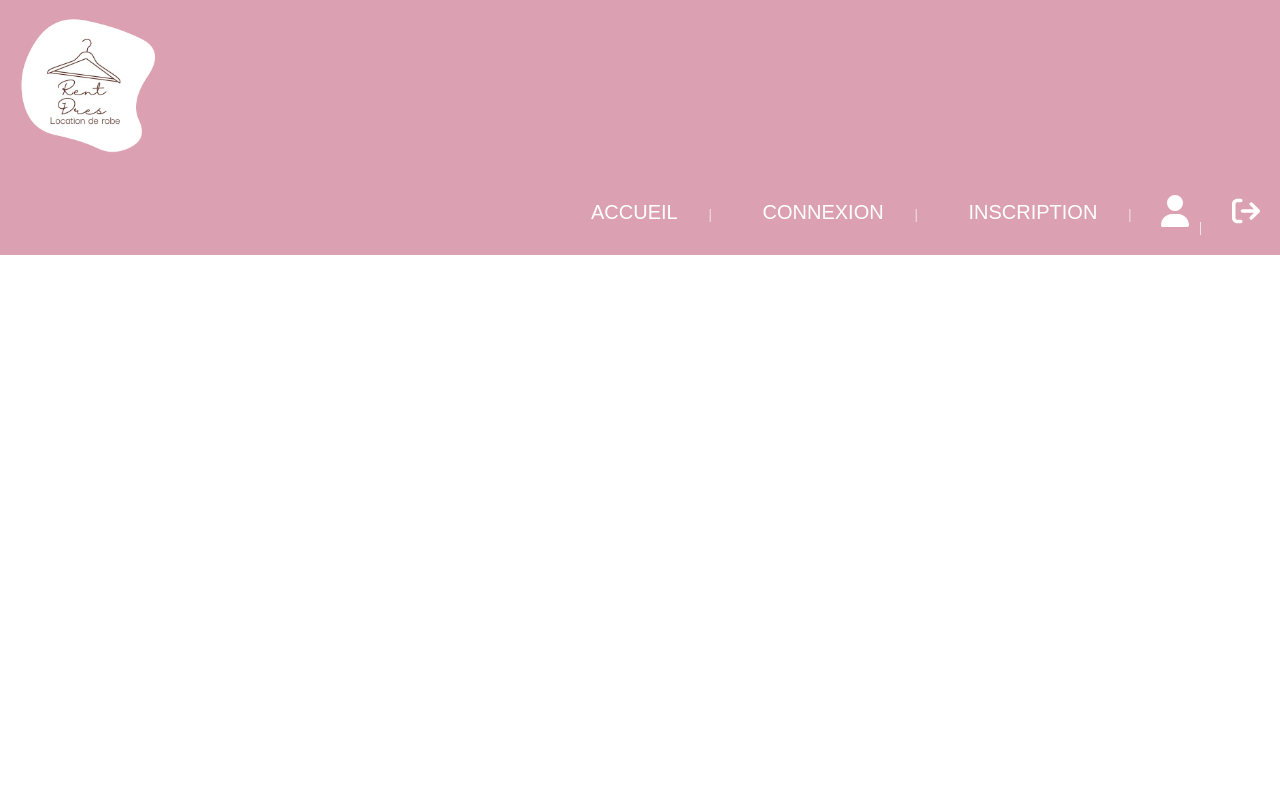
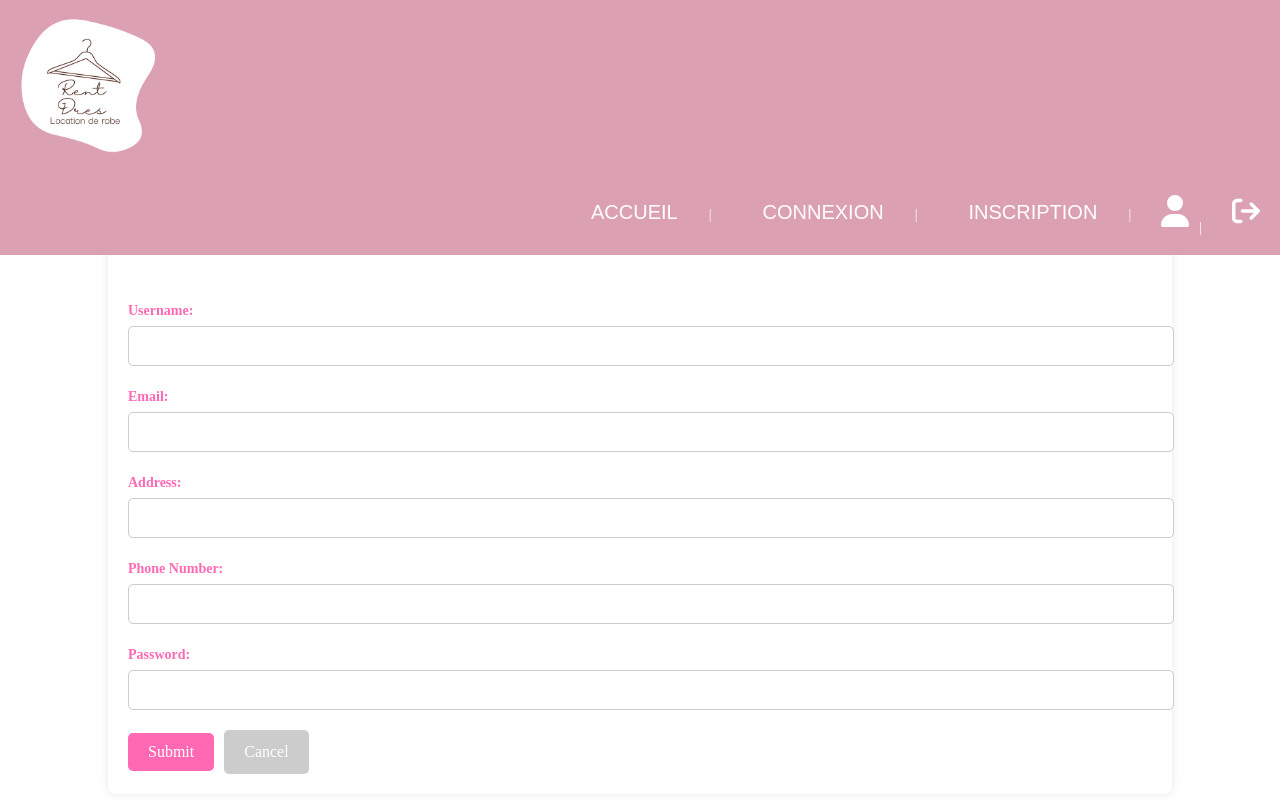
Before and after one commit to tesnime94/front-dress, a React (Vite) app: page /modify in a window 1280 px wide. Built offline with nearby package versions, Linux system fonts and the light colour scheme; no server answers.

Commit message:
add form to update user info

```diff
--- a/src/components/App/App.tsx
+++ b/src/components/App/App.tsx
@@ -7,6 +7,7 @@ import Inscription from '../inscription/Inscription'
 import Header from '../header/header'
 import Dress from '../dress/Dress'
 import User from '../user/user'
+import Modify from '../modify/Modify'
 //import 'bootstrap/dist/css/bootstrap.min.css';
 
 function App() {
@@ -20,6 +21,7 @@ function App() {
           <Route path='/inscription' element={<Inscription />} />
           <Route path='/dress' element={<Dress />} />
           <Route path='/user' element={<User />} />
+          <Route path='/modify' element={<Modify />} />
         </Routes>
       </BrowserRouter>
     </div>
--- a/src/components/modify/Modify.tsx
+++ b/src/components/modify/Modify.tsx
@@ -1,2 +1,115 @@
+import React, { useState, useEffect } from 'react';
+import { Link, useNavigate } from 'react-router-dom';
+import axios from 'axios';
 import './modify.css';
-import { Link, useNavigate } from 'react-router-dom';
+
+const Modify = () => {
+  const navigate = useNavigate();
+
+  const [newUserInfo, setNewUserInfo] = useState({ name: '', email: '', address: '', phoneNumber: '', password: '' });
+
+  useEffect(() => {
+    const userId = localStorage.getItem("userId")?.toString();
+    axios.get(`http://localhost:8080/user/${userId}`)
+      .then((res) => {
+        setNewUserInfo(res.data);
+      })
+      .catch((error) => console.log(error));
+  }, []);
+
+  const handleChange = (e: { target: { name: any; value: any; }; }) => {
+    const { name, value } = e.target;
+    setNewUserInfo((prevUserInfo) => ({
+      ...prevUserInfo,
+      [name]: value,
+    }));
+  };
+
+  const handleSubmit = (e: { preventDefault: () => void; }) => {
+    e.preventDefault();
+    const userId = localStorage.getItem("userId")?.toString();
+    const updatedUserInfo: { [key: string]: string } = {};
+
+for (const key in newUserInfo) {
+  if (Object.prototype.hasOwnProperty.call(newUserInfo, key)) {
+    if (newUserInfo[key as keyof typeof newUserInfo] !== "") {
+      updatedUserInfo[key] = newUserInfo[key as keyof typeof newUserInfo];
+    }
+  }
+}
+
+
+    if (Object.keys(updatedUserInfo).length === 0) {
+      navigate('/user');
+      return;
+    }
+
+    axios.put(`http://localhost:8080/user/${userId}`, updatedUserInfo)
+      .then(() => {
+        navigate('/user');
+      })
+      .catch((error) => console.log(error));
+  };
+
+  return (
+    <div className='modify-container'>
+      <h2>Modify User Information</h2>
+      <form onSubmit={handleSubmit}>
+        <div className="form-group">
+          <label htmlFor="name">Username:</label>
+          <input
+            type="text"
+            id="name"
+            name="name"
+            value={newUserInfo.name}
+            onChange={handleChange}
+          />
+        </div>
+        <div className="form-group">
+          <label htmlFor="email">Email:</label>
+          <input
+            type="email"
+            id="email"
+            name="email"
+            value={newUserInfo.email}
+            onChange={handleChange}
+          />
+        </div>
+        <div className="form-group">
+          <label htmlFor="address">Address:</label>
+          <input
+            type="text"
+            id="address"
+            name="address"
+            value={newUserInfo.address}
+            onChange={handleChange}
+          />
+        </div>
+        <div className="form-group">
+          <label htmlFor="phoneNumber">Phone Number:</label>
+          <input
+            type="text"
+            id="phoneNumber"
+            name="phoneNumber"
+            value={newUserInfo.phoneNumber}
+            onChange={handleChange}
+          />
+        </div>
+        <div className="form-group">
+          <label htmlFor="password">Password:</label>
+          <input
+            type="password"
+            id="password"
+            name="password"
+            value={newUserInfo.password}
+            onChange={handleChange}
+          />
+        </div>
+        <button type="submit" className="submit-button">Submit</button>
+        <Link to="/user" className="cancel-button">Cancel</Link>
+      </form>
+    </div>
+  );
+};
+
+export default Modify;
--- a/src/components/modify/modify.css
+++ b/src/components/modify/modify.css
@@ -0,0 +1,62 @@
+.modify-container {
+    width: 80%;
+    margin: 0 auto;
+    padding: 20px;
+    background-color: #fff;
+    border-radius: 8px;
+    box-shadow: 0 0 10px rgba(0, 0, 0, 0.1);
+  }
+
+  .modify-container h2 {
+    color: #ff69b4;
+    text-align: center;
+  }
+
+  .form-group {
+    margin-bottom: 20px;
+  }
+
+  .form-group label {
+    display: block;
+    font-weight: bold;
+    margin-bottom: 5px;
+    color: #ff69b4;
+  }
+
+  .form-group input {
+    width: 100%;
+    padding: 10px;
+    border: 1px solid #ccc;
+    border-radius: 5px;
+    font-size: 16px;
+  }
+
+  .submit-button,
+  .cancel-button {
+    display: inline-block;
+    padding: 10px 20px;
+    margin-right: 10px;
+    border: none;
+    border-radius: 5px;
+    cursor: pointer;
+    font-size: 16px;
+    text-decoration: none;
+  }
+
+  .submit-button {
+    background-color: #ff69b4;
+    color: #fff;
+  }
+
+  .submit-button:hover {
+    background-color: #ff4f9e;
+  }
+
+  .cancel-button {
+    background-color: #ccc;
+    color: #fff;
+  }
+
+  .cancel-button:hover {
+    background-color: #999;
+  }
```
